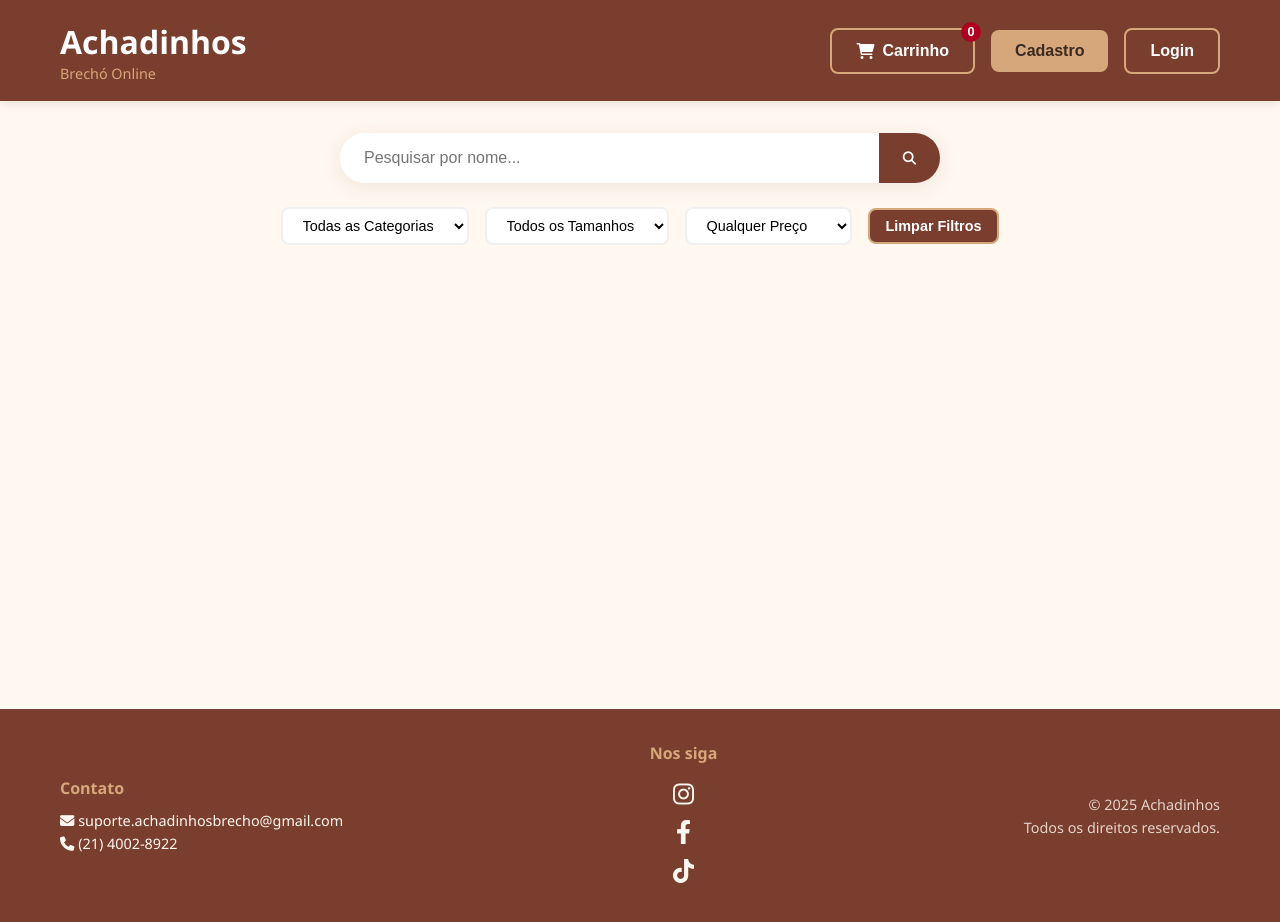
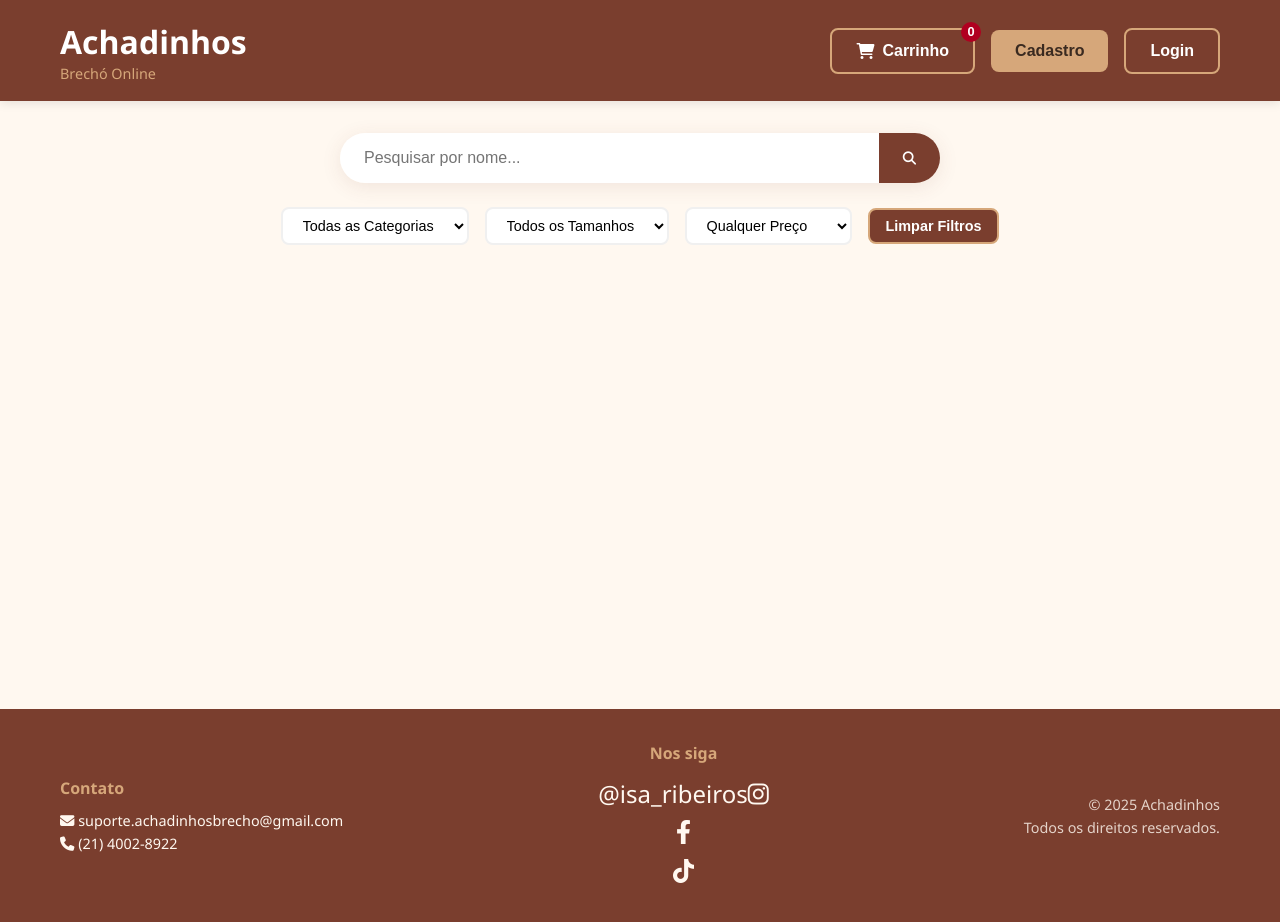
Before and after one commit to Murilocmon/Brecho-online, a website: page index.html in a window 1280 px wide. Drawn offline with nearby package versions, Linux system fonts and the light colour scheme; no server answers.

Commit message:
Update index.html

```diff
--- a/index.html
+++ b/index.html
@@ -65,7 +65,7 @@
             </div>
             <div class="footer-social">
                 <h4>Nos siga</h4>
-                <a href="#" aria-label="Instagram"><i class="fab fa-instagram"></i></a>
+                <a href="#" aria-label="Instagram">@isa_ribeiros<i class="fab fa-instagram"></i></a>
                 <a href="#" aria-label="Facebook"><i class="fab fa-facebook-f"></i></a>
                 <a href="#" aria-label="TikTok"><i class="fab fa-tiktok"></i></a>
             </div>
```
